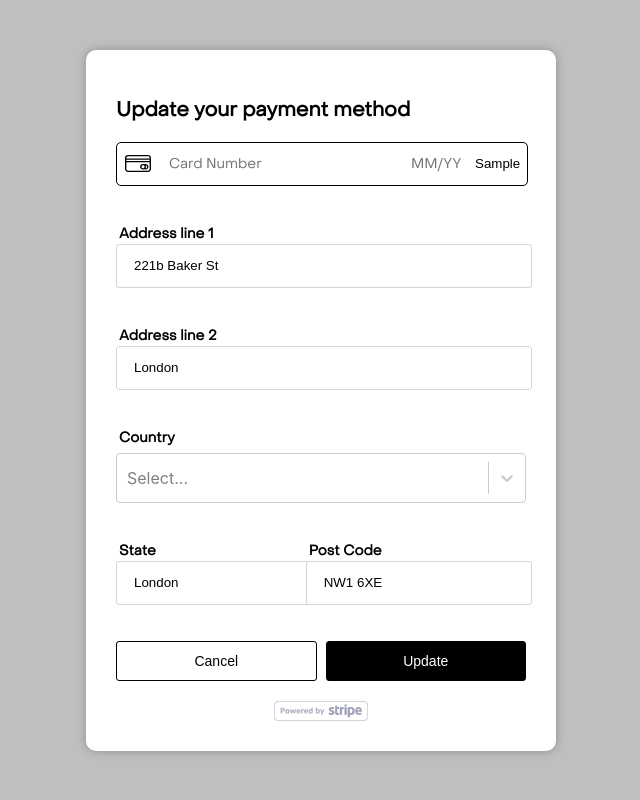
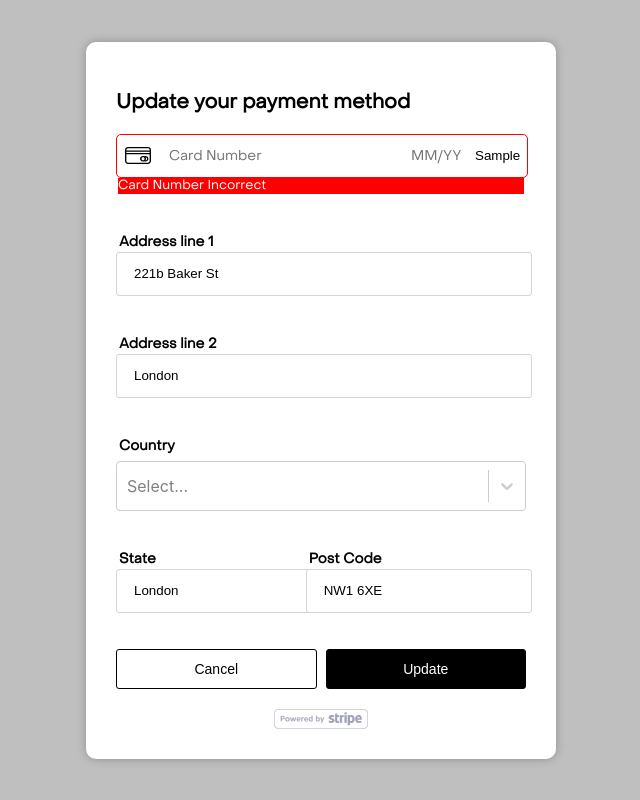
Before and after one commit to Erwan-ui/portaire, a React (Create React App) app: page /payment-form in a window 1280 px wide. Both pictures are taken after typing "Sample", "Sample", "Sample", "Sample" into the empty fields and a click on the button "Update". Shown: the whole page, without its empty margins (319-959 px from the left). Built offline with nearby package versions, Linux system fonts and the light colour scheme.

Commit message:
Add custom validation logic

```diff
--- /dev/null
+++ b/src/components/CreditCardDetails.css
@@ -0,0 +1,106 @@
+.card-number-input::before {
+  content: "*";
+}
+
+.credit-card-input {
+  display: flex;
+  justify-content: space-between;
+  align-items: center;
+  border: 1px solid;
+  border-radius: 5px;
+  width: 100%;
+}
+
+.credit-card-input input:focus {
+  border: none;
+  outline: none;
+  font-family: sans-serif;
+}
+
+.credit-card-input input {
+  border: none;
+}
+
+.card-number-input {
+  width: 150px;
+  height: 40px;
+  margin-left: 8px;
+  cursor: pointer;
+}
+
+.left-block {
+  display: flex;
+  align-items: center;
+  width: 200px;
+}
+
+.right-block {
+  display: flex;
+}
+
+.date-input,
+.ccv-input {
+  width: 50px;
+  cursor: pointer;
+}
+
+.ccv-input {
+  margin-left: 10px;
+}
+
+.card-number-input::placeholder {
+  font-family: sans serif;
+  font-style: normal;
+  font-weight: 400;
+  font-size: 14px;
+  line-height: 9px;
+}
+
+.date-input::placeholder {
+  font-family: sans serif;
+  font-style: normal;
+  font-weight: 400;
+  font-size: 14px;
+  line-height: 9px;
+}
+
+.ccv-input::placeholder {
+  font-family: sans serif;
+  font-style: normal;
+  font-weight: 400;
+  font-size: 14px;
+  line-height: 9px;
+}
+
+.icon {
+  width: 26px;
+  height: 17px;
+  margin-left: 8px;
+  margin-right: 8px;
+}
+
+.invalid {
+  border-color: red;
+  color: red;
+}
+
+.mb-36 {
+  margin-bottom: 36px;
+}
+
+.error-container {
+  display: flex;
+  justify-content: center;
+  width: 100%;
+}
+
+.error-message {
+  background-color: red;
+  color: white;
+  font-family: "sans serif";
+  font-style: normal;
+  font-weight: 400;
+  font-size: 13px;
+  line-height: 16px;
+  width: 99%;
+}
--- a/src/components/CreditCardDetails.js
+++ b/src/components/CreditCardDetails.js
@@ -1,6 +1,8 @@
 import React, { useState } from "react";
 import card_logo from "../card_logo.svg";
 import InputMask from "react-input-mask";
+import "../components/CreditCardDetails.css";
+
 import { useDispatch, useSelector } from "react-redux";
 
 import {
@@ -8,6 +10,7 @@ import {
   updateExpirationDate,
   updateCCV,
 } from "../redux/user";
+import { toBeValid } from "@testing-library/jest-dom/dist/matchers";
 
 const CreditCardForm = ({ onInputChange }) => {
   const user = useSelector((state) => state.user);
@@ -15,6 +18,8 @@ const CreditCardForm = ({ onInputChange }) => {
   const [val, setVal] = useState("");
   const [date, setDate] = useState("");
   const [ccv, setCcv] = useState("");
+  const [errorMessage, setErrorMessage] = useState("");
+  const [cardNumberError, setCardNumberError] = useState(false);
 
   const handleCardNumberChange = (e) => {
     setVal(e.target.value);
@@ -31,8 +36,36 @@ const CreditCardForm = ({ onInputChange }) => {
     setCcv(e.target.value);
     dispatch(updateCCV(e.target.value));
   };
+
+  const handleFocus = (e) => {
+    setCardNumberError(false);
+  };
+
+  const handleCardNumberBlur = (e) => {
+    let cardError = val.length < 16;
+    let dateError = date.length < 5;
+    let ccvError = ccv.length < 3;
+    console.log(cardError, dateError, ccvError);
+    if (cardError) {
+      setCardNumberError(true);
+      setErrorMessage("Card Number Incorrect");
+    } else if (dateError) {
+      console.log(date.length);
+      setCardNumberError(true);
+      setErrorMessage("Expiration date incorrect");
+    } else if (ccvError) {
+      setCardNumberError(true);
+      setErrorMessage("CCV incorrect");
+    } else {
+      setCardNumberError(false);
+    }
+  };
+
   return (
-    <div className="credit-card-input">
+    <div>
+      <div
+        className={`credit-card-input ${cardNumberError ? "invalid" : "mb-36"}`}
+      >
         <div className="left-block">
           <img alt="card logo" className="icon" src={card_logo}></img>
           <InputMask
@@ -40,6 +73,8 @@ const CreditCardForm = ({ onInputChange }) => {
             mask="9999 9999 9999 9999"
             value={val}
             onChange={handleCardNumberChange}
+            onBlur={handleCardNumberBlur}
+            onFocus={handleFocus}
           >
             {(inputProps) => (
               <input
@@ -58,6 +93,7 @@ const CreditCardForm = ({ onInputChange }) => {
             mask="99/99"
             value={date}
             onChange={handleDateChange}
+            onBlur={handleCardNumberBlur}
           >
             {(inputProps) => (
               <input
@@ -74,12 +110,19 @@ const CreditCardForm = ({ onInputChange }) => {
             type="text"
             id="ccv"
             placeholder="CCV"
+            onBlur={handleCardNumberBlur}
             maxLength={3}
             value={ccv}
             onChange={handleCCVChange}
           ></input>
         </div>
       </div>
+      {cardNumberError && (
+        <div className="error-container">
+          <div className="error-message mb-36">{errorMessage}</div>
+        </div>
+      )}
+    </div>
   );
 };
 
--- a/src/components/UpdatePaymentForm.css
+++ b/src/components/UpdatePaymentForm.css
@@ -1,88 +1,6 @@
 @font-face {
   font-family: sans serif;
   src: url("../fonts/ObjectSans-Regular.woff") format("opentype");
-}
-
-.card-number-input::before {
-  content: "*";
-}
-
-.credit-card-input {
-  display: flex;
-  justify-content: space-between;
-  align-items: center;
-  border: 1px solid;
-  border-radius: 5px;
-  width: 100%;
-  margin-bottom: 36px;
-}
-
-.credit-card-input input:focus {
-  border: none;
-  outline: none;
-  font-family: sans-serif;
-}
-
-.credit-card-input input {
-  border: none;
-}
-
-.card-number-input {
-  width: 150px;
-  height: 40px;
-  margin-left: 8px;
-  cursor: pointer;
-}
-
-.left-block {
-  display: flex;
-  align-items: center;
-  width: 200px;
-}
-
-.right-block {
-  display: flex;
-}
-
-.date-input,
-.ccv-input {
-  width: 50px;
-  cursor: pointer;
-}
-
-.ccv-input {
-  margin-left: 10px;
-}
-
-.card-number-input::placeholder {
-  font-family: sans serif;
-  font-style: normal;
-  font-weight: 400;
-  font-size: 14px;
-  line-height: 9px;
-}
-
-.date-input::placeholder {
-  font-family: sans serif;
-  font-style: normal;
-  font-weight: 400;
-  font-size: 14px;
-  line-height: 9px;
-}
-
-.ccv-input::placeholder {
-  font-family: sans serif;
-  font-style: normal;
-  font-weight: 400;
-  font-size: 14px;
-  line-height: 9px;
-}
-
-.icon {
-  width: 26px;
-  height: 17px;
-  margin-left: 8px;
-  margin-right: 8px;
 }
 
 .form {
```
Lines whose indentation alone changed are shown as unchanged.
